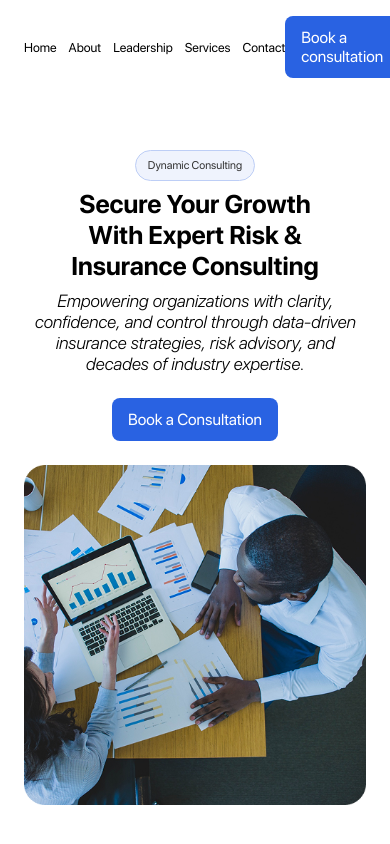
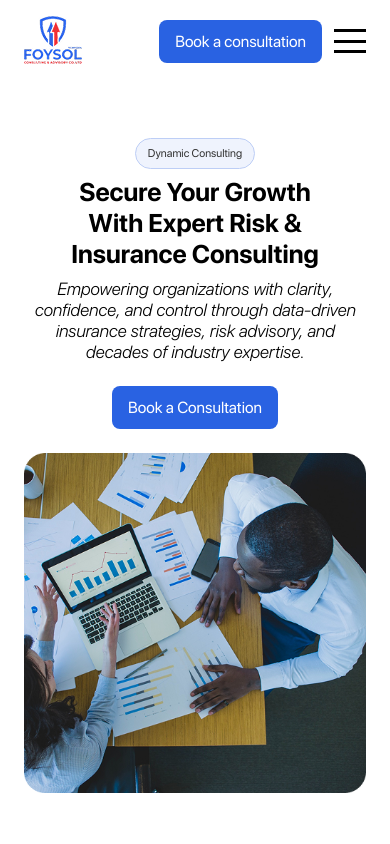
Before and after one commit to AKOI2000/foysol, a React (Vite) app: page / in a window 390 px wide. Shown: the top 844 px of the page. Built offline with nearby package versions, Linux system fonts and the light colour scheme.

Commit message:
Navbar responsiveness

```diff
--- a/public/sass/sections/_footer.scss
+++ b/public/sass/sections/_footer.scss
@@ -77,6 +77,11 @@
         display: grid;
         grid-template-columns: repeat(4, 1fr);
 
+        @include respond (mds) {
+            grid-template-columns: 1fr;
+            gap: 2rem;
+        }
+
         .footer-logo{
             img{
                 object-fit: contain;
--- a/public/sass/sections/_navbar.scss
+++ b/public/sass/sections/_navbar.scss
@@ -7,16 +7,92 @@
     align-items: center;
     background-color: #fff;
     z-index: 900;
+    // gap: 3rem;
 
 
     &_nav{
         display: flex;
         gap: 1.5rem;
 
+        @include respond (mds) {
+            opacity: 0;
+            visibility: hidden;
+            position: fixed;
+            top: 0;
+            right: 0;
+            height: 100dvh;
+            width: 100vw;
+            justify-content: center;
+            align-items: center;
+            flex-direction: column;
+            gap: 1.5rem;
+            transform: translateX(100px);
+            transition: all .3s ease-in-out;
+        }
+
         &-links{
             font-size: 1.6rem;
             color: #000;
+
+            @include respond (mdl){
+                font-size: 2rem;
+                font-weight: 500;
+                padding: 1rem;
+            }
         }
     }
 
+    &_nav.active{
+        background-color: #fff;
+        opacity: 1;
+        visibility: visible;
+        transform: translateX(0);
+    }
+
+    &_cta{
+        display: flex;
+        align-items: center;
+        gap: 1.5rem;
+    }
+
 }
+
+.nav-hamburger,
+.nav-full-hamburger {
+  // position: fixed;
+  // z-index: 999;
+  width: 32px;
+  height: 24px;
+//   display: flex;
+  flex-direction: column;
+  justify-content: space-between;
+  cursor: pointer;
+  display: none;
+
+  @include respond (mds) {
+    display: flex;
+  }
+
+  span {
+    display: block;
+    height: 3px;
+    background-color: #000;
+    transition: all 0.3s;
+  }
+}
+
+.nav-hamburger.active .span-2,
+.nav-full-hamburger.active .span-2 {
+  opacity: 0;
+  transform: translateX(-10px);
+}
+
+.nav-hamburger.active .span-1,
+.nav-full-hamburger.active .span-1 {
+  transform: translateY(10px) rotate(45deg);
+}
+
+.nav-hamburger.active .span-3,
+.nav-full-hamburger.active .span-3 {
+  transform: translateY(-10px) rotate(-45deg);
+}
--- a/src/index.css
+++ b/src/index.css
@@ -446,6 +446,12 @@ p {
   display: grid;
   grid-template-columns: repeat(4, 1fr);
 }
+@media (max-width: 608px) {
+  #footer .footer-box {
+    grid-template-columns: 1fr;
+    gap: 2rem;
+  }
+}
 #footer .footer-box .footer-logo img {
   object-fit: contain;
   width: 30%;
@@ -524,9 +530,83 @@ p {
   display: flex;
   gap: 1.5rem;
 }
+@media (max-width: 608px) {
+  .navbar_nav {
+    opacity: 0;
+    visibility: hidden;
+    position: fixed;
+    top: 0;
+    right: 0;
+    height: 100dvh;
+    width: 100vw;
+    justify-content: center;
+    align-items: center;
+    flex-direction: column;
+    gap: 1.5rem;
+    transform: translateX(100px);
+    transition: all 0.3s ease-in-out;
+  }
+}
 .navbar_nav-links {
   font-size: 1.6rem;
   color: #000;
+}
+@media (max-width: 880px) {
+  .navbar_nav-links {
+    font-size: 2rem;
+    font-weight: 500;
+    padding: 1rem;
+  }
+}
+.navbar_nav.active {
+  background-color: #fff;
+  opacity: 1;
+  visibility: visible;
+  transform: translateX(0);
+}
+.navbar_cta {
+  display: flex;
+  align-items: center;
+  gap: 1.5rem;
+}
+
+.nav-hamburger,
+.nav-full-hamburger {
+  width: 32px;
+  height: 24px;
+  flex-direction: column;
+  justify-content: space-between;
+  cursor: pointer;
+  display: none;
+}
+@media (max-width: 608px) {
+  .nav-hamburger,
+  .nav-full-hamburger {
+    display: flex;
+  }
+}
+.nav-hamburger span,
+.nav-full-hamburger span {
+  display: block;
+  height: 3px;
+  background-color: #000;
+  transition: all 0.3s;
+}
+
+.nav-hamburger.active .span-2,
+.nav-full-hamburger.active .span-2 {
+  opacity: 0;
+  transform: translateX(-10px);
+}
+
+.nav-hamburger.active .span-1,
+.nav-full-hamburger.active .span-1 {
+  transform: translateY(10px) rotate(45deg);
+}
+
+.nav-hamburger.active .span-3,
+.nav-full-hamburger.active .span-3 {
+  transform: translateY(-10px) rotate(-45deg);
 }
 
 .service-card {
--- a/src/sections/Navbar.jsx
+++ b/src/sections/Navbar.jsx
@@ -1,20 +1,43 @@
+import { useState } from "react";
+
 function Navbar() {
+  const [isActive, setIsActive] = useState(false);
   return (
     <div className="navbar nav-container">
       <div className="navbar_logo-box">
         <img src="/Logo.png" alt="" />
       </div>
 
-      <nav className="navbar_nav">
-        <a href="" className="navbar_nav-links">Home</a>
-        <a href="#" className="navbar_nav-links">About</a>
-        <a href="" className="navbar_nav-links">Leadership</a>
-        <a href="" className="navbar_nav-links">Services</a>
-        <a href="" className="navbar_nav-links">Contact</a>
+      <nav className={`navbar_nav ${isActive ? "active" : ""}`}>
+        <a href="" className="navbar_nav-links">
+          Home
+        </a>
+        <a href="#" className="navbar_nav-links">
+          About
+        </a>
+        <a href="#" className="navbar_nav-links">
+          Leadership
+        </a>
+        <a href="#" className="navbar_nav-links">
+          Services
+        </a>
+        <a href="#" className="navbar_nav-links">
+          Contact
+        </a>
       </nav>
 
       <div className="navbar_cta">
-        <a href="" className="btn btn-main">Book a consultation</a>
+        <a href="" className="btn btn-main">
+          Book a consultation
+        </a>
+        <div
+          className={`nav-hamburger ${isActive ? "active" : ""}`}
+          onClick={() => setIsActive((active) => !active)}
+        >
+          <span className="span-1"></span>
+          <span className="span-2"></span>
+          <span className="span-3"></span>
+        </div>
       </div>
     </div>
   );
```
Also changed, not shown: 1 other file (tests, documents, lock files or other folders).
